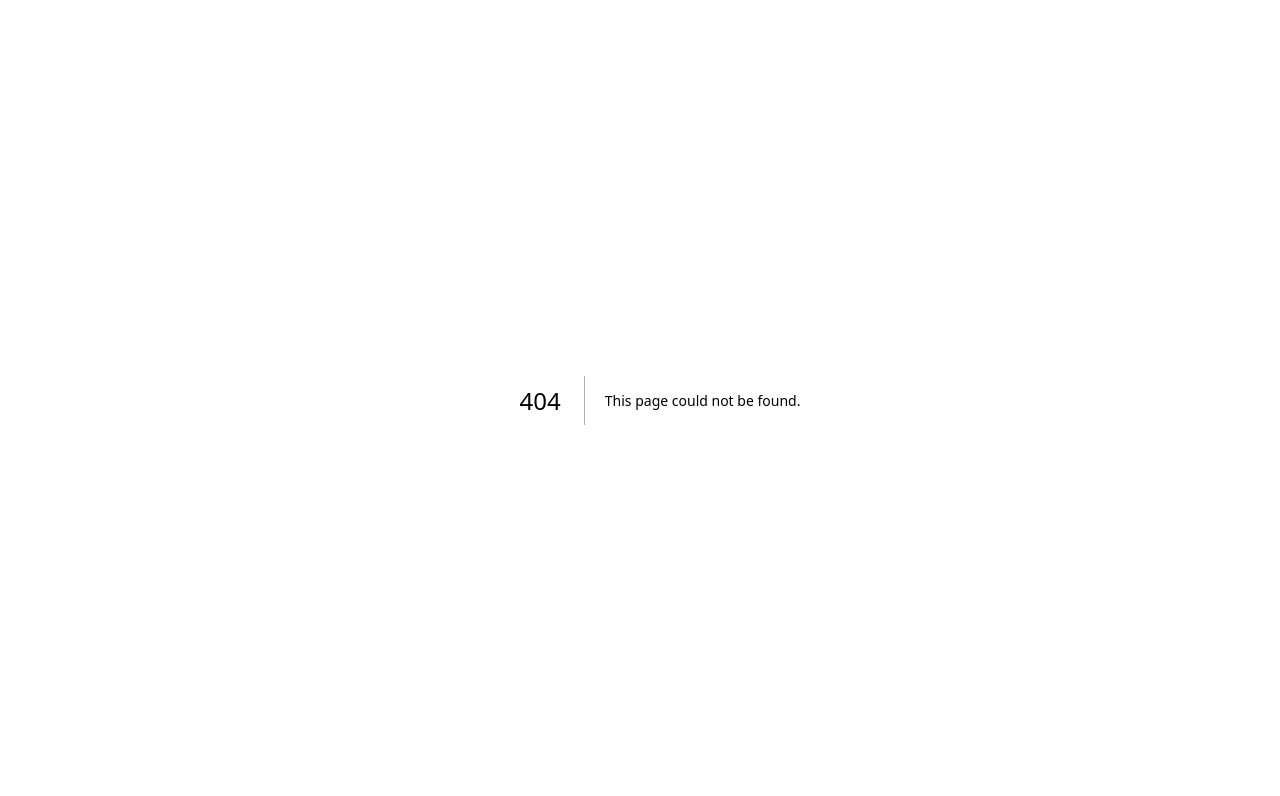
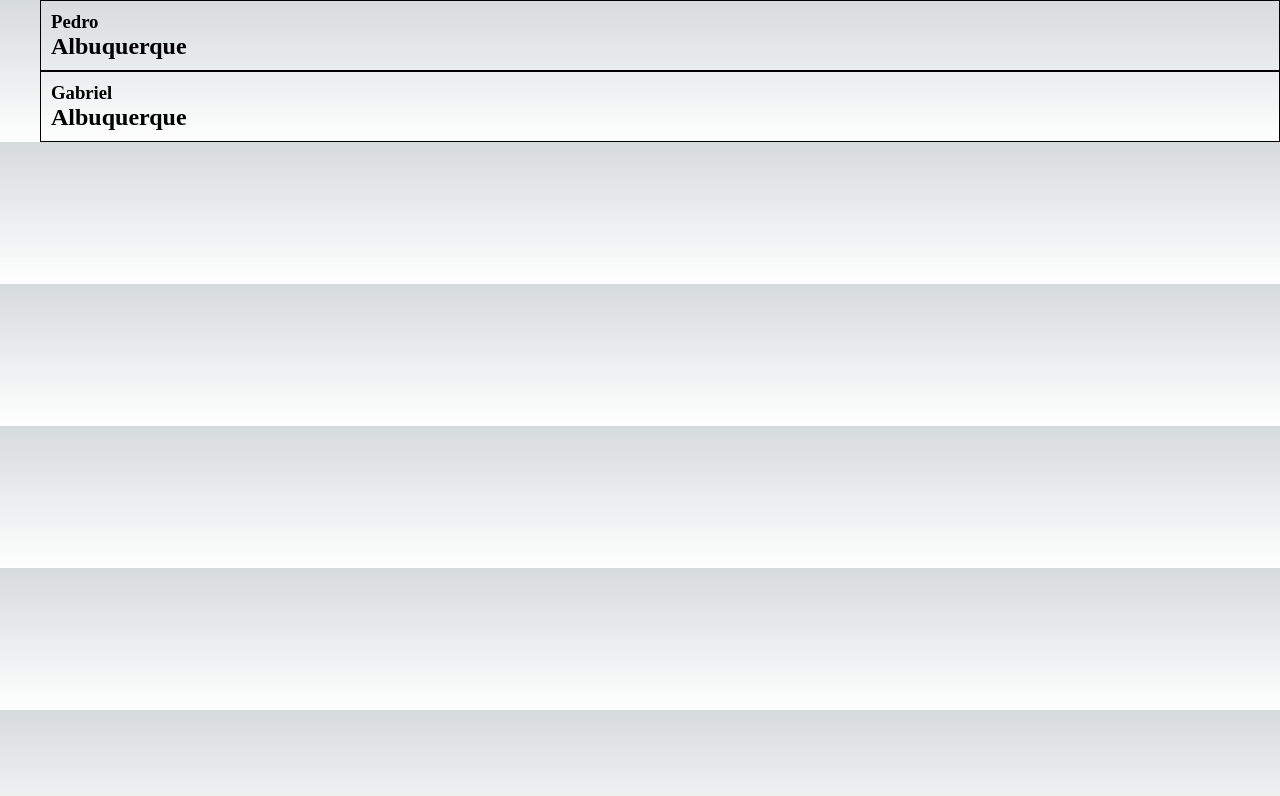
Before and after one commit to Welbert-Soares/exercicios, a Next.js app: page /comunicacao/direta in a window 1280 px wide. Before the commit this address had no page. Shown: the top 796 px of the page. Built offline with nearby package versions, Linux system fonts and the light colour scheme.

Commit message:
comunicacao direta

```diff
--- /dev/null
+++ b/components/direta/Filho.jsx
@@ -0,0 +1,11 @@
+export default function Filho(props) {
+    return (
+        <div style={{
+            border: "1px solid #000",
+            padding: "10px",
+        }}>
+            <h3>{props.nome}</h3>
+            <h2>{props.familia}</h2>
+        </div>
+    )
+}
--- /dev/null
+++ b/components/direta/Pai.jsx
@@ -0,0 +1,10 @@
+import Filho from "./Filho";
+
+export default function Pai(props) {
+    return (
+        <div>
+            <Filho nome="Pedro" familia={props.familia}></Filho>
+            <Filho {...props} nome="Gabriel"></Filho>
+        </div>
+    )
+}
--- /dev/null
+++ b/pages/comunicacao/direta.jsx
@@ -0,0 +1,9 @@
+import Pai from "@/components/direta/Pai";
+
+export default function direta() {
+    return (
+        <div>
+            <Pai familia="Albuquerque" nome="Padrão"></Pai>
+        </div>
+    )
+}
```
